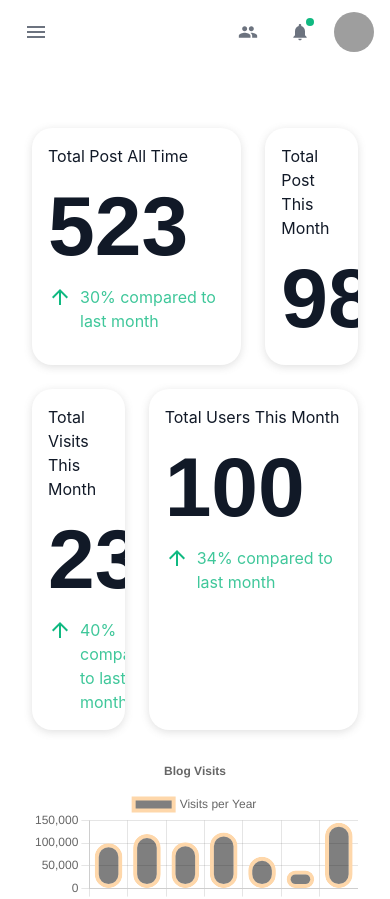
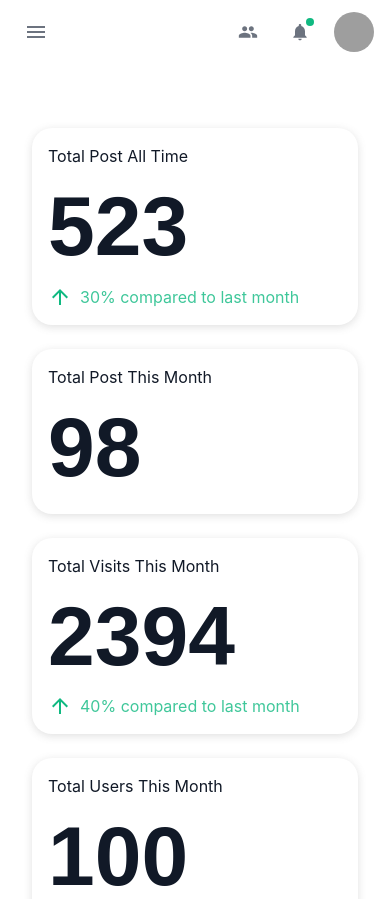
Before and after one commit to yolandaihsan17/test-blog, a Next.js app: page /dashboard in a window 390 px wide. Shown: the top 899 px of the page. Built offline with nearby package versions, Linux system fonts and the light colour scheme; grey boxes are pictures that could not be loaded.

Commit message:
fix: responsive layout

```diff
--- a/src/app/(dashboard)/dashboard/page.tsx
+++ b/src/app/(dashboard)/dashboard/page.tsx
@@ -6,7 +6,7 @@ export default async function Dashboard() {
   const data = await getOverview();
   return (
     <Grid container spacing={3} padding={"4rem 2rem"}>
-      <Grid item xs={8}>
+      <Grid item md={8} xs={12}>
         {OverviewCard({
           title: "Total Post All Time",
           data: data.totalPost,
@@ -14,7 +14,7 @@ export default async function Dashboard() {
         })}
       </Grid>
 
-      <Grid item xs={4}>
+      <Grid item md={4} xs={12}>
         {OverviewCard({
           title: "Total Post This Month",
           data: data.postThisMonth,
@@ -22,7 +22,7 @@ export default async function Dashboard() {
         })}
       </Grid>
 
-      <Grid item xs={4}>
+      <Grid item md={4} xs={12}>
         {OverviewCard({
           title: "Total Visits This Month",
           data: data.visitsThisMonth,
@@ -30,7 +30,7 @@ export default async function Dashboard() {
         })}
       </Grid>
 
-      <Grid item xs={8}>
+      <Grid item md={8} xs={12}>
         {OverviewCard({
           title: "Total Users This Month",
           data: data.usersThisMonth,
--- a/src/app/(dashboard)/dashboard/posts/edit/[id]/page.tsx
+++ b/src/app/(dashboard)/dashboard/posts/edit/[id]/page.tsx
@@ -5,7 +5,7 @@ export default async function EditPost({ params }: { params: { id: string } }) {
   const { id } = params;
   const data = await getPostDetail(id);
   return (
-    <Grid container padding={"4rem 0"}>
+    <Grid container sx={{ padding: { xs: "8rem 1rem", md: "8rem 0" } }}>
       <Grid item xs={0} md={3}></Grid>
       <Grid item xs={12} md={6}>
         <Stack gap={4}>
--- a/src/app/(dashboard)/dashboard/posts/new/page.tsx
+++ b/src/app/(dashboard)/dashboard/posts/new/page.tsx
@@ -3,7 +3,7 @@ import PostForm from "@/components/dashboard/form/form";
 
 export default function NewPost() {
   return (
-    <Grid container padding={"4rem 0"}>
+    <Grid container sx={{ padding: { xs: "8rem 1rem", md: "8rem 0" } }}>
       <Grid item xs={0} md={3}></Grid>
       <Grid item xs={12} md={6}>
         <Stack gap={4}>
```
Also changed, not shown: src/app/(regular)/blog/[id]/page.tsx (+6 -2 lines).
